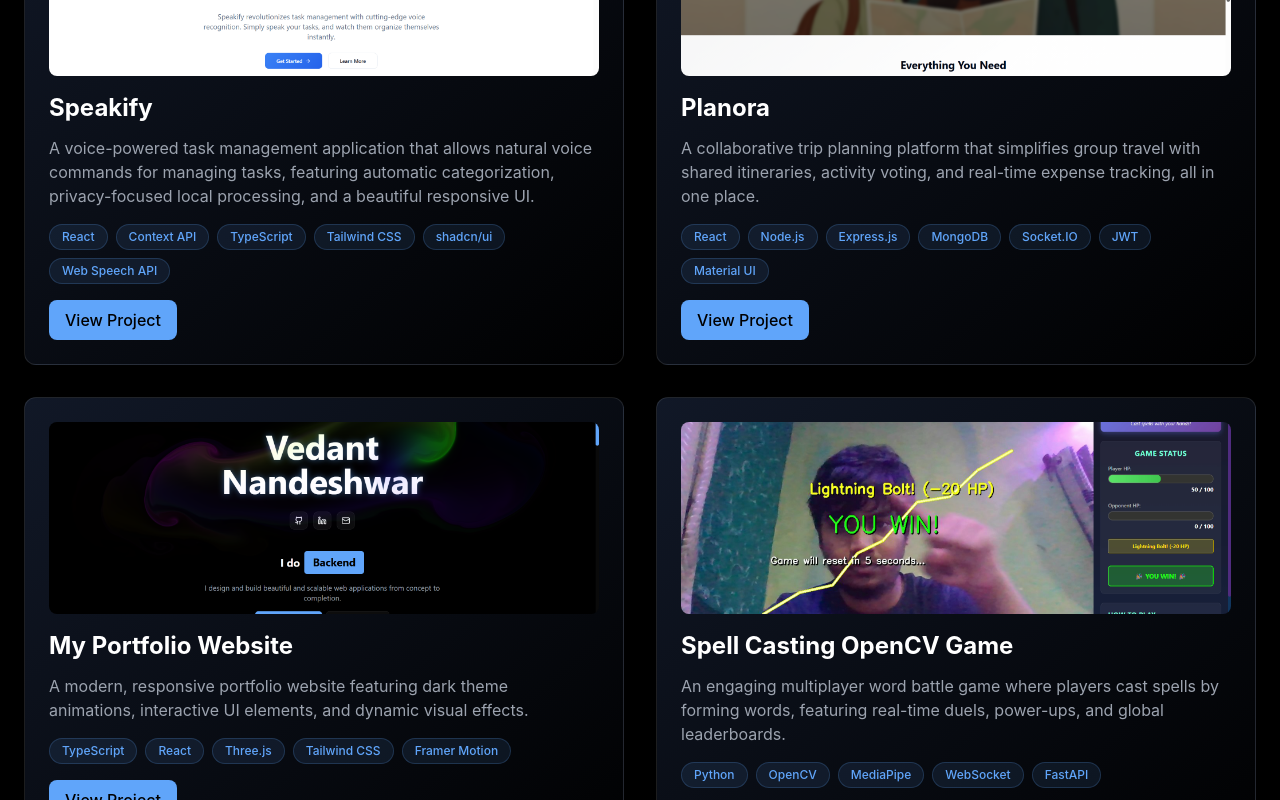
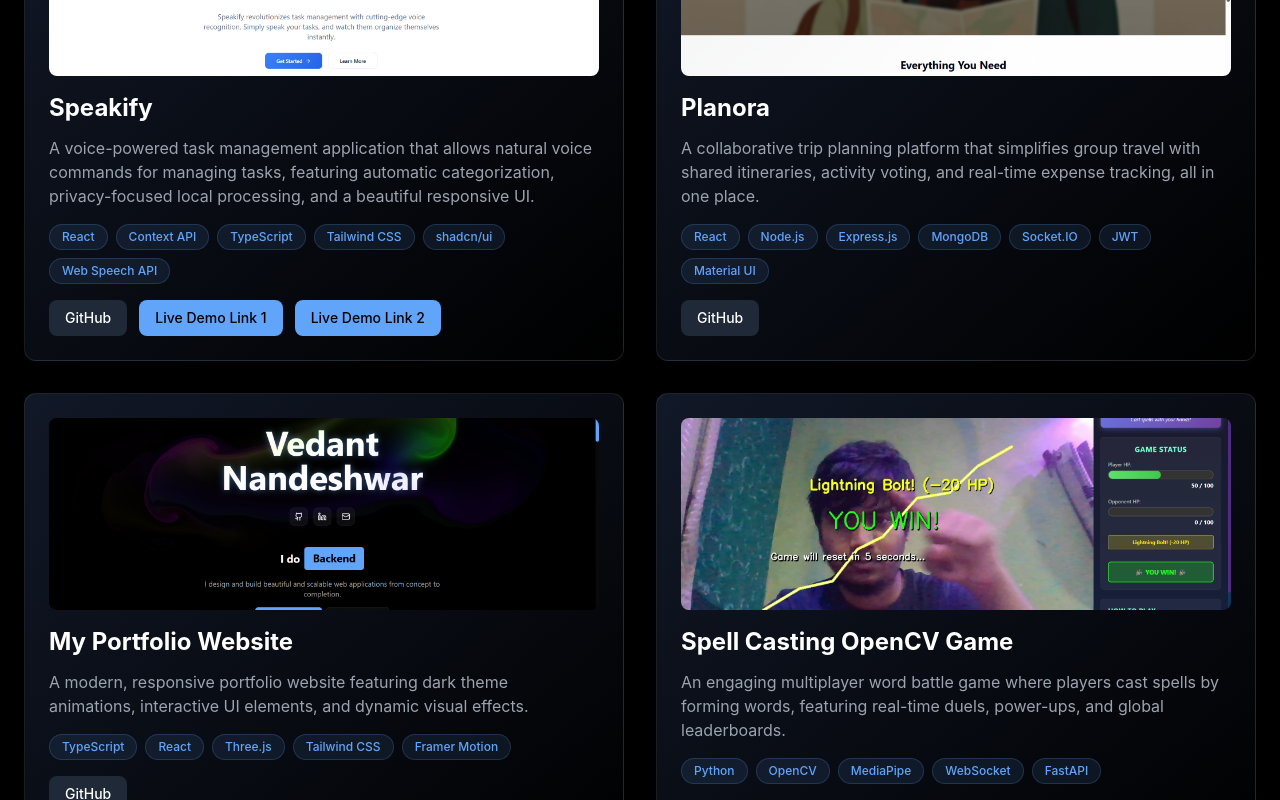
Before and after one commit to vedant553/My-Portfolio-Website, a React (Vite) app: page / in a window 1280 px wide. Shown: the part 2253-3053 px from the top of the page. Built offline with nearby package versions, Linux system fonts and the light colour scheme.

Commit message:
Added links of the projects

```diff
--- a/src/components/sections/Projects.tsx
+++ b/src/components/sections/Projects.tsx
@@ -8,35 +8,49 @@ export const Projects = () => {
       description: 'A voice-powered task management application that allows natural voice commands for managing tasks, featuring automatic categorization, privacy-focused local processing, and a beautiful responsive UI.',
       tags: ['React', 'Context API', 'TypeScript', 'Tailwind CSS', 'shadcn/ui', 'Web Speech API'],
       image: '/assets/projects/speakify.png',
-      link: 'https://speakifyy.vercel.app/',
+      links: [
+        { label: 'GitHub', url: 'https://github.com/vedant553/Speakify' },
+        { label: 'Live Demo Link 1', url: 'https://speakifyy.vercel.app/' },
+        { label: 'Live Demo Link 2', url: 'https://speakifyy.netlify.app/' },
+      ],
     },
     {
       title: 'Planora',
       description: 'A collaborative trip planning platform that simplifies group travel with shared itineraries, activity voting, and real-time expense tracking, all in one place.',
       tags: ['React', 'Node.js', 'Express.js', 'MongoDB', 'Socket.IO', 'JWT', 'Material UI'],
       image: '/assets/projects/planora.png',
-      link: '#',
+      links: [
+        { label: 'GitHub', url: 'https://github.com/vedant553/planoraa' }
+      ],
     },
     {
       title: 'My Portfolio Website',
       description: 'A modern, responsive portfolio website featuring dark theme animations, interactive UI elements, and dynamic visual effects.',
       tags: ['TypeScript', 'React', 'Three.js', 'Tailwind CSS', 'Framer Motion'],
       image: '/assets/projects/portfolio.png',
-      link: '#',
+      links: [
+        { label: 'GitHub', url: 'https://github.com/vedant553/My-Portfolio-Website' }
+      ],
     },
     {
       title: 'Spell Casting OpenCV Game',
       description: 'An engaging multiplayer word battle game where players cast spells by forming words, featuring real-time duels, power-ups, and global leaderboards.',
       tags: ['Python', 'OpenCV', 'MediaPipe', 'WebSocket', 'FastAPI'],
       image: '/assets/projects/spell-casting.png',
-      link: '#',
+      links: [
+        { label: 'GitHub', url: 'https://github.com/vedant553/spell-casting-game-webapp' }
+      ],
     },
     {
       title: 'Pathfinding Algorithm Visualizer',
       description: 'An interactive web-based pathfinding algorithm visualizer that demonstrates various algorithms with customizable grids, real-time visualization, and step-by-step execution.',
       tags: ['Python', 'Pygame', 'A* Algorithm'],
       image: '/assets/projects/pathfinding.png',
-      link: '#',
+      links: [
+        { label: 'GitHub', url: 'https://github.com/vedant553/pathfinding-visualizer' },
+        { label: 'Live Demo Link 1', url: 'https://pathfinder-vedant.vercel.app/' },
+        { label: 'Live Demo Link 2', url: 'https://pathfinder-vedant.netlify.app/' },
+      ],
     },
   ];
 
--- a/src/components/ui/SpotlightCard.tsx
+++ b/src/components/ui/SpotlightCard.tsx
@@ -1,16 +1,21 @@
 import { useState, useRef, MouseEvent } from 'react';
 import { motion } from 'framer-motion';
+
+interface LinkItem {
+  label: string;
+  url: string;
+}
 
 interface SpotlightCardProps {
   title: string;
   description: string;
   tags: string[];
   image: string;
-  link?: string;
+  links?: LinkItem[];
   className?: string;
 }
 
-export const SpotlightCard = ({ title, description, tags, image, link, className = '' }: SpotlightCardProps) => {
+export const SpotlightCard = ({ title, description, tags, image, links = [], className = '' }: SpotlightCardProps) => {
   const [mousePosition, setMousePosition] = useState({ x: 0, y: 0 });
   const cardRef = useRef<HTMLDivElement>(null);
 
@@ -63,16 +68,23 @@ export const SpotlightCard = ({ title, description, tags, image, link, className
           ))}
         </div>
 
-        {link && (
-          <a
-            href={link}
-            target="_blank"
-            rel="noopener noreferrer"
-            className="inline-block px-4 py-2 bg-primary text-black font-medium rounded-lg hover:bg-primary/80 transition-colors"
-          >
-            View Project
-          </a>
-        )}
+        <div className="flex flex-wrap gap-3 mt-4">
+          {links.map((link, index) => (
+            <a
+              key={index}
+              href={link.url}
+              target="_blank"
+              rel="noopener noreferrer"
+              className={`px-4 py-2 text-sm font-medium rounded-lg transition-colors ${
+                link.label === 'GitHub'
+                  ? 'bg-gray-800 text-white hover:bg-gray-700'
+                  : 'bg-primary text-black hover:bg-primary/80'
+              }`}
+            >
+              {link.label}
+            </a>
+          ))}
+        </div>
       </div>
     </motion.div>
   );
```
